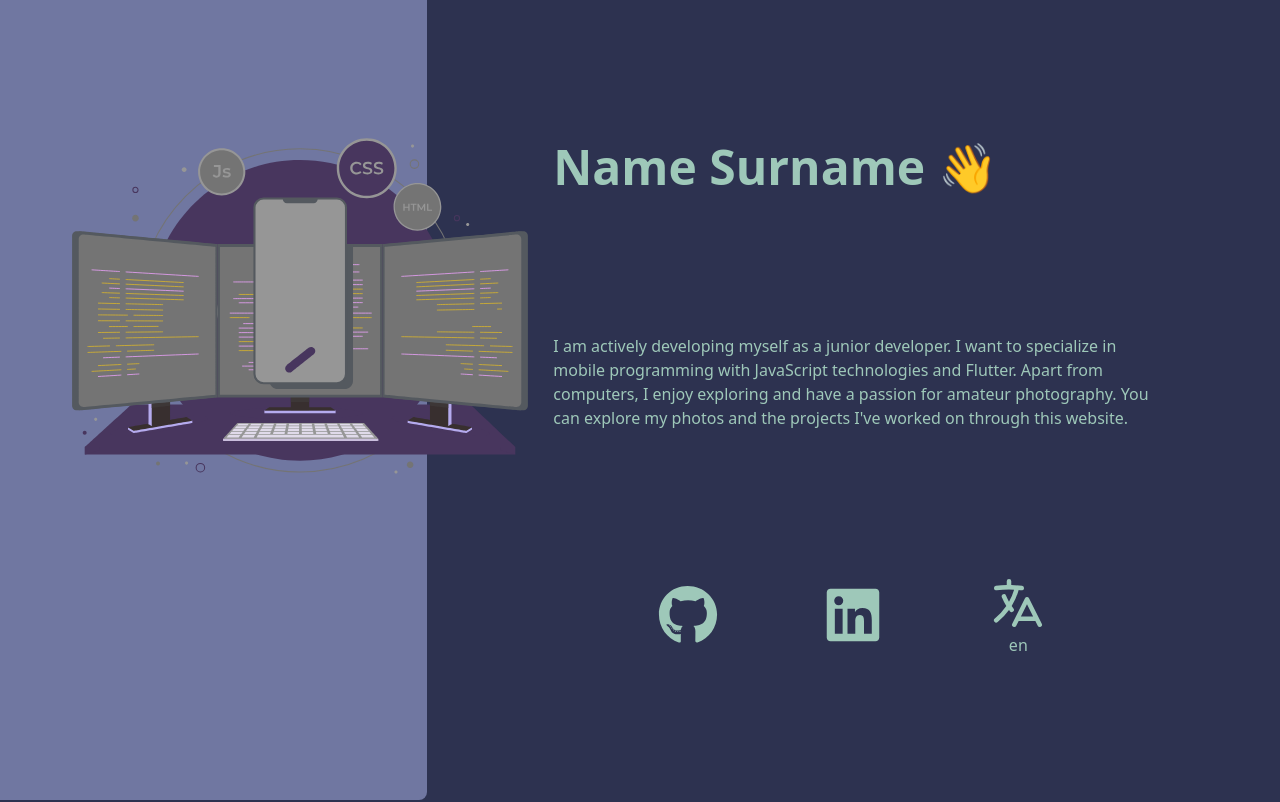
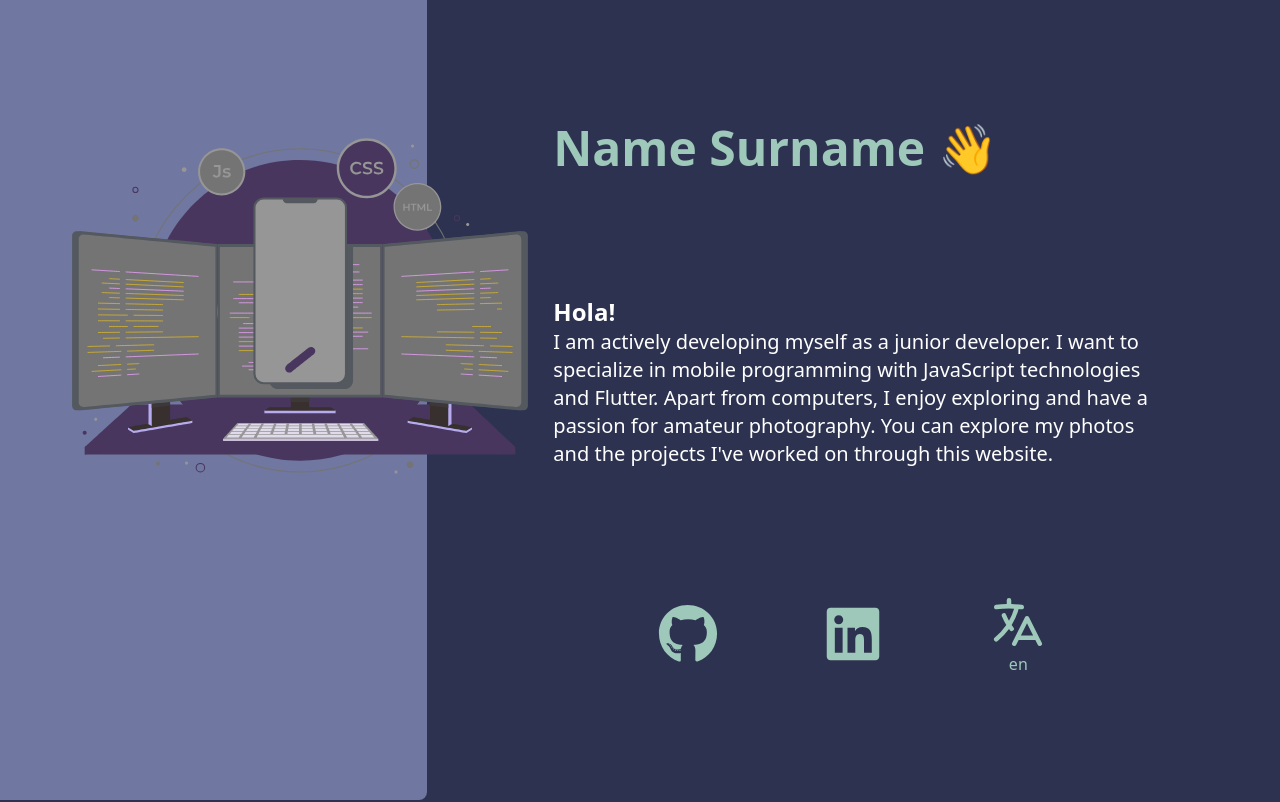
Before and after one commit to ensarsnr/Portfilo_site, a React (Create React App) app: page / in a window 1280 px wide. Shown: the top 802 px of the page. Built offline with nearby package versions, Linux system fonts and the light colour scheme.

Commit message:
New titlewriter added

```diff
--- a/src/view/Home.js
+++ b/src/view/Home.js
@@ -4,6 +4,7 @@ import ComputerAnim from "../components/home/ComputerAnim";
 import { FaGithub, FaLinkedin } from "react-icons/fa";
 import { HiMiniLanguage } from "react-icons/hi2";
 import Title from "../components/home/Title";
+import TitleWriter from "../components/home/TitleWriter";
 
 function Home() {
   const { t, i18n } = useTranslation();
@@ -25,7 +26,12 @@ function Home() {
             <Title />
           </div>
           <div className="mt-5">
-            <p className="">{t("about")}</p>
+            <h1 className="text-white font-extrabold text-2xl">
+              <TitleWriter />
+            </h1>
+            <p className="text-start text-xl font-medium text-white">
+              {t("about")}
+            </p>
           </div>
           <div className="flex justify-evenly mt-5">
             <button>
```
